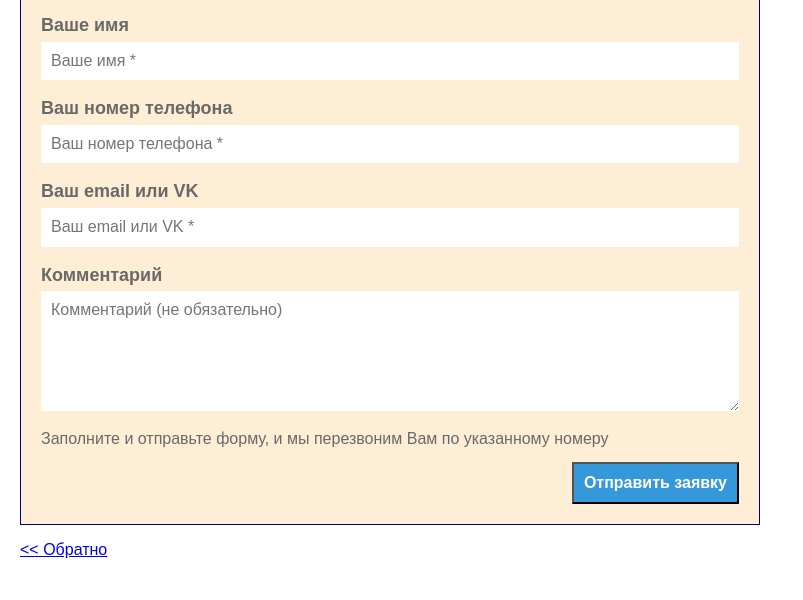
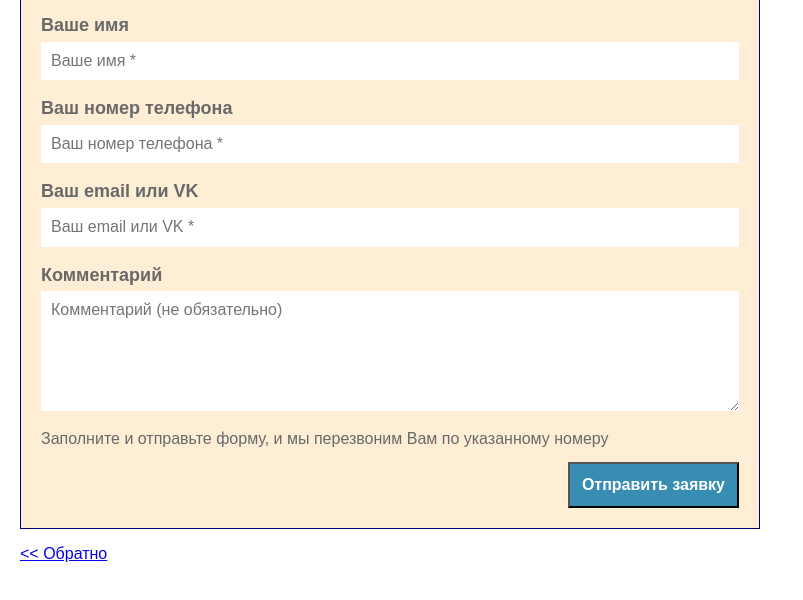
Before and after one commit to svyaz/Frontend, a plain HTML site: page Lekciya_02_CSS/task_css_form.html in a window 1280 px wide. Shown: the part 132-732 px from the top of the page, without its empty margins (0-803 px from the left). Drawn offline with Linux system fonts and the light colour scheme.

Commit message:
form. button fixed

```diff
--- a/Lekciya_02_CSS/styles/task_css_form.css
+++ b/Lekciya_02_CSS/styles/task_css_form.css
@@ -60,8 +60,8 @@ body {
 }
 
 .taskTable button {
-    padding: 10px;
-    background-color: #3498DB;
+    padding: 12px;
+    background-color: #378db2;
     color: white;
     font-weight: bold;
 }
```
